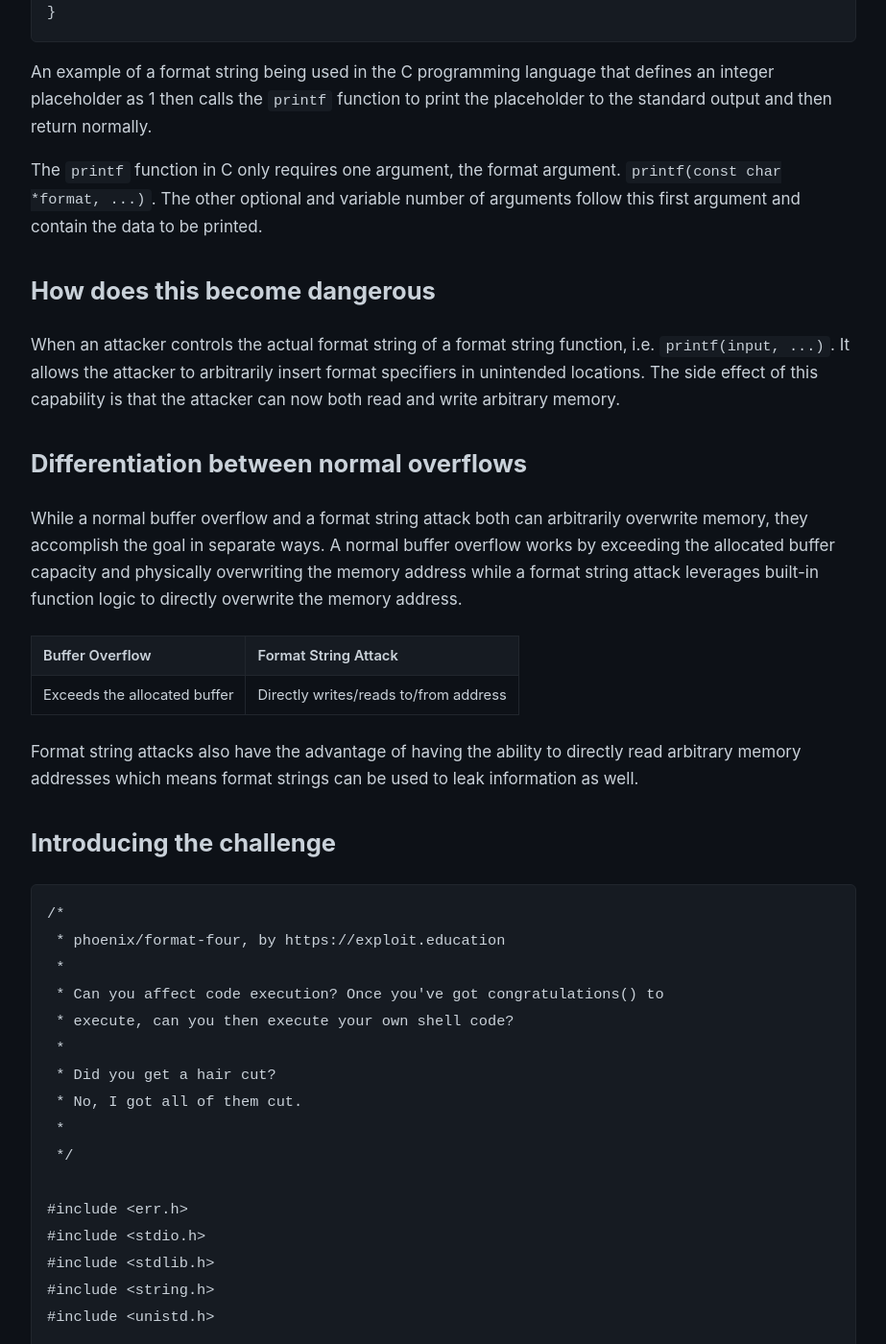
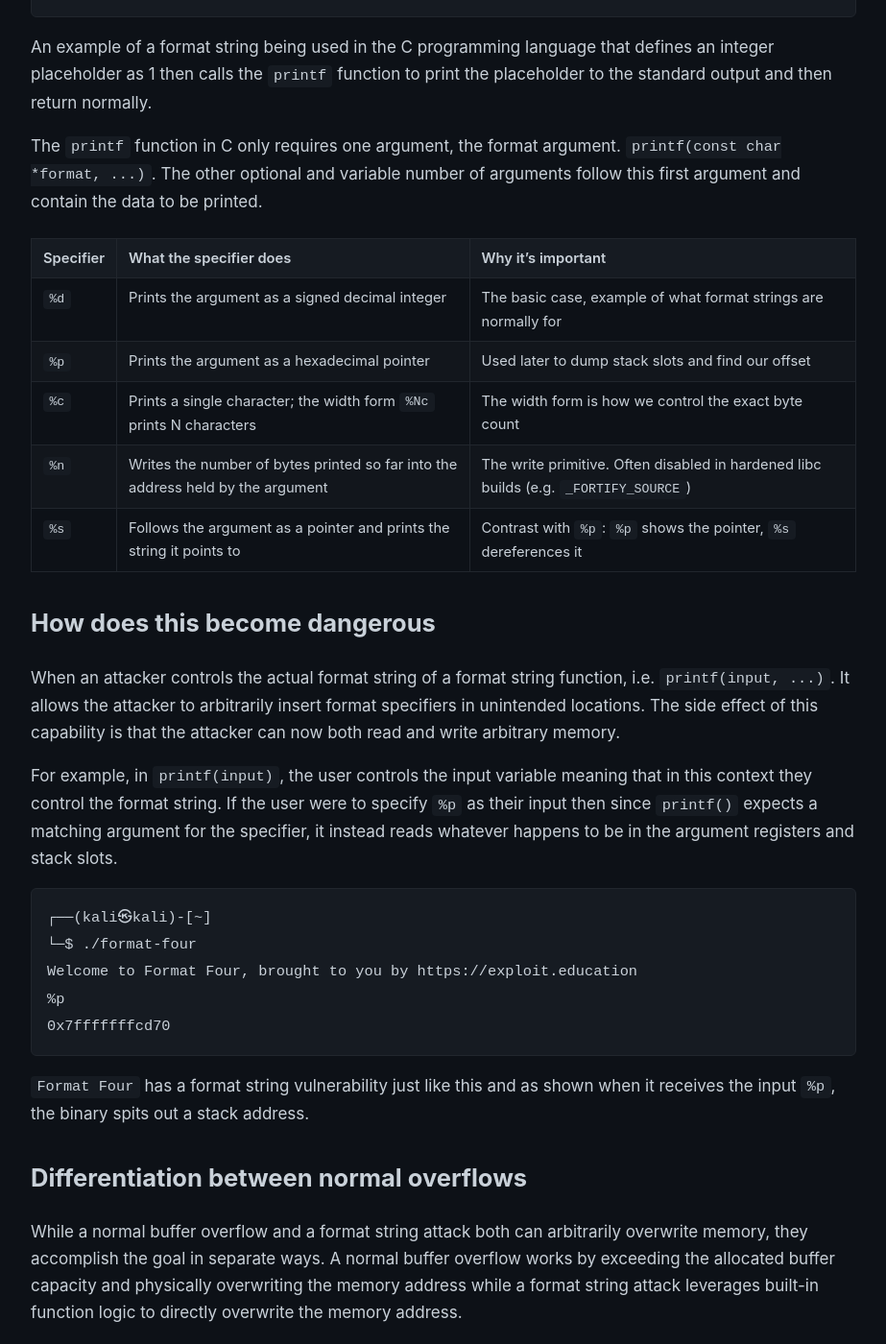
Before and after one commit to notpenguu/notpenguu.github.io, a Jekyll site: the page built from _posts/2026-07-25-phoenix-format-strings.md, in a window 1280 px wide and 1400 px high, scrolled down 1280 px. Shown: the whole window at 96% size, without its empty margins (178-1101 px from the left). Built offline with Jekyll 4.4.1, drawn with Linux system fonts in a browser that asks for light colours; some of the changed text lies outside the part shown.

Commit message:
did stuff

````diff
--- a/_posts/2026-07-25-phoenix-format-strings.md
+++ b/_posts/2026-07-25-phoenix-format-strings.md
@@ -16,7 +16,7 @@ What will this article cover:
  - **How does this become dangerous**
  - **Differentiation between normal overflows**
  - **Introducing the challenge**
- - **What is the Global Offset Table**
+ - **What is the `Global Offset` Table**
  - **Finding the `exit()` address with `objdump`**
  - **Finding an address with `GDB`**
  - **Finding the offsets with `Python`**
@@ -43,9 +43,29 @@ An example of a format string being used in the C programming language that defi
 
 The `printf` function in C only requires one argument, the format argument. `printf(const char *format, ...)`. The other optional and variable number of arguments follow this first argument and contain the data to be printed.
 
+| Specifier | What the specifier does | Why it's important |
+| --- | --- | --- |
+| `%d` | Prints the argument as a signed decimal integer | The basic case, example of what format strings are normally for |
+| `%p` | Prints the argument as a hexadecimal pointer | Used later to dump stack slots and find our offset |
+| `%c` | Prints a single character; the width form `%Nc` prints N characters | The width form is how we control the exact byte count |
+| `%n` | Writes the number of bytes printed so far into the address held by the argument | The write primitive. Often disabled in hardened libc builds (e.g. `_FORTIFY_SOURCE`) |
+| `%s` | Follows the argument as a pointer and prints the string it points to | Contrast with `%p`: `%p` shows the pointer, `%s` dereferences it |
+
 ## **How does this become dangerous**
 
 When an attacker controls the actual format string of a format string function, i.e. `printf(input, ...)`. It allows the attacker to arbitrarily insert format specifiers in unintended locations. The side effect of this capability is that the attacker can now both read and write arbitrary memory.
+
+For example, in `printf(input)`, the user controls the input variable meaning that in this context they control the format string. If the user were to specify `%p` as their input then since `printf()` expects a matching argument for the specifier, it instead reads whatever happens to be in the argument registers and stack slots.
+
+```
+┌──(kali㉿kali)-[~]
+└─$ ./format-four
+Welcome to Format Four, brought to you by https://exploit.education
+%p
+0x7fffffffcd70
+```
+
+`Format Four` has a format string vulnerability just like this and as shown when it receives the input `%p`, the binary spits out a stack address.
 
 ## **Differentiation between normal overflows**
 
@@ -110,9 +130,9 @@ echo 0 | sudo tee /proc/sys/kernel/randomize_va_space # Change back to 2 after
 
 Our goal is to redirect the execution into the congratulations, I will show a solution that simply overwrites the memory address and an example of writing shellcode to a buffer and then redirecting execution flow into the shellcode.
 
-## **What is the Global Offset Table**
+## **What is the `Global Offset` Table**
 
-The global offset table, usually referred to as the GOT in short, is a section of an ELF binary that stores absolute memory addresses of external functions and data from libraries. The Global Offset Table itself is a target for exploitation as the Procedural Linkage Table redirects execution through it and when the attacker controls the addresses in the Global Offset Table, they therefore control execution flow via the Procedural Linkage Table. It's kind of like having control of the ball that the dog will chase.
+The `Global Offset Table`, usually referred to as the GOT in short, is a section of an ELF binary that stores absolute memory addresses of external functions and data from libraries. The `Global Offset Table` itself is a target for exploitation as the Procedural Linkage Table redirects execution through it and when the attacker controls the addresses in the `Global Offset Table`, they therefore control execution flow via the Procedural Linkage Table. It's kind of like having control of the ball that the dog will chase.
 
 ## **Finding the `exit()` address with `objdump`**
 
@@ -136,7 +156,7 @@ OFFSET           TYPE              VALUE
 
 The `-R` flag in `objdump` allows us to observe the dynamic relocation records for a binary, i.e. where the code goes in memory when it reaches some external function.
 
-From the output of the `objdump` command we can see that the `exit()` function resides at the memory location `0x0000000000404018`.
+From the output of the `objdump` command we can see that the slot for the `exit()` function in the `Global Offset Table` resides at the memory location `0x0000000000404018`.
 
 ## **Finding an address with `GDB`**
 
@@ -231,7 +251,11 @@ First, to understand the structure of our payload we'll need to understand the t
 
 In order to overwrite the memory we'll need to overwrite the three lowest bytes (all those 0's in `0x0000000000404018` and `0x000000000040117d` don't really matter, just `0x404018` and `0x40117d`). This means we'll need three blocks. Given that we'll likely need to pad by two digits that gives us the section `%NNc` where N is an integer and we need to write those digits so that gives us the section `%NN$hhn` where N is an integer. These two sections will be joined together into `%NNc%NN$hhn` to form a block which has a total length of 11 bytes. We need three of these blocks to overwrite the three bytes meaning we'll have a total length of 33 bytes.
 
-These blocks must be 8-byte aligned so we'll need to pad them to reach a 40-byte long format block. This format block can be broken up into five quad-words which will be stored by the registers.
+These blocks must be 8-byte aligned so we'll need to pad them to reach a 40-byte long format block, or five quad-words. Two separate things determine which $ number reaches our pointers, and it's worth keeping them apart.
+
+First, the absolute numbering: under the System V calling convention x64 uses, the first arguments aren't passed on the stack, they're passed in registers. The `printf()` format string is in the `RDI` register, and the next five arguments come from the `RSI`, `RDX`, `RCX`, `R8`, and `R9` registers; only the sixth argument onward is read from the stack. Those register slots are a fixed shift baked into every number and it's part of why our A's landed as argument 12 rather than something lower in the `%p` enumeration.
+
+Second, and this is the part that changes with our payload: our pointers don't sit at the start of the buffer, they sit after the format block. The block here is five quad-words long, so the pointers begin five slots past where the buffer starts.
 
 ```
 [ format ]
@@ -242,7 +266,7 @@ These blocks must be 8-byte aligned so we'll need to pad them to reach a 40-byte
 [ stack  ]
 ```
 
-The effect that this has is that the slots are offset by five meaning that slot 12 is actually argument 17, slot 13 is actually argument 18, and slot 14 is actually argument 19.
+Putting it together: the buffer begins at slot 12, and our pointers sit five quad-words further in, so slot 12 maps to argument 17, slot 13 to argument 18, and slot 14 to argument 19. Watch the second number, not the first. When the format block grows, this is the offset that moves.
 
 ## **Using `pwntools` to overwrite memory**
 
@@ -354,7 +378,7 @@ The exploit leaves us in a constant loop of congratulations which is nice but a
 
 ## **Adapting the script into ret2shellcode**
 
-In order to adapt this from redirecting execution flow to spawning a shell we'll need to do two things, place `shellcode` on the stack and redirect execution flow to the `shellcode` we placed instead of just redirecting the execution flow to an existing function.
+As a refresher for those who have read my introduction to ret2shellcode and a brief introduction for those who have not, `ret2shellcode` is an exploitation technique where we place `shellcode` or the raw CPU instructions to spawn a shell onto an executable stack and then overwrite the execution flow of the binary to redirect execution flow into those instructions.
 
 The first crucial step in adapting this exploit to work with `shellcode` is that we must find the buffer that we plan to place the `shellcode` in, in order to accurately redirect execution flow to the buffer address when we control it.
 
@@ -449,6 +473,7 @@ AAAAAAAA
 ## **Using `pwntools` to write an exploit**
 
 The exploit looks a bit more complicated but it's really not that bad once we break things down into more manageable chunks
+
 ```python
 from pwn import *
 context.arch = 'amd64'
@@ -499,7 +524,7 @@ ARG0 = 20
 shell_addr = BUF + FMT_LEN + 48 + SLED // 2
 ```
 
-The first variable is the address of the buffer variable, the second variable is the address of the `exit()` function as defined by the Global Offset Table, the third variable is the length of the format string payload, the fourth variable is the length of the `NOP` sled we'll implement to enhance reliability of our exploit, the fifth variable is the starting argument. The final variable in this section is the "address of the `shellcode`", in reality we add the buffer address to the length of the format string and then add that number to 48, which is the length six quad word pointers take up (6 * 8 = 48), then finally we add half of the sled to our "address of the shellcode" so our "address to the shellcode" is actually in the middle of a `NOP` sled to improve reliability
+The first variable is the address of the buffer variable, the second variable is the address of the `exit()` function as defined by the `Global Offset Table`, the third variable is the length of the format string payload, the fourth variable is the length of the `NOP` sled we'll implement to enhance reliability of our exploit, the fifth variable is the starting argument. The final variable in this section is the "address of the `shellcode`", in reality we add the buffer address to the length of the format string and then add that number to 48, which is the length six quad word pointers take up (6 * 8 = 48), then finally we add half of the sled to our "address of the shellcode" so our "address to the shellcode" is actually in the middle of a `NOP` sled to improve reliability
 
 ### **The third section splits the target address into byte-writes**
 
@@ -589,11 +614,15 @@ The first line left justifies the format string payload by padding to the format
 
 #### **Part 1 - stack fixup**
 
+This section allows for space for the shellcode to actually run
+
 | Bytes | Instruction | Effect |
 |---|---|---|
 | `48 81 ec 00 01 00 00` | `sub rsp, 0x100` | Drop `rsp` 256 bytes below the shellcode so the upcoming pushes don't clobber unrun code (avoids SIGILL). |
 
 #### **Part 2 - execve("/bin//sh", NULL, NULL)**
+
+This section replaces the current process image with a new `/bin//sh` process image
 
 | Bytes | Instruction | Effect |
 |---|---|---|
````
Also changed, not shown: other parts of _posts/2026-07-25-phoenix-format-strings.md (+1 -1 lines), _posts/2026-07-09-phoenix-stack-five-x64.md (+4 -4 lines).
